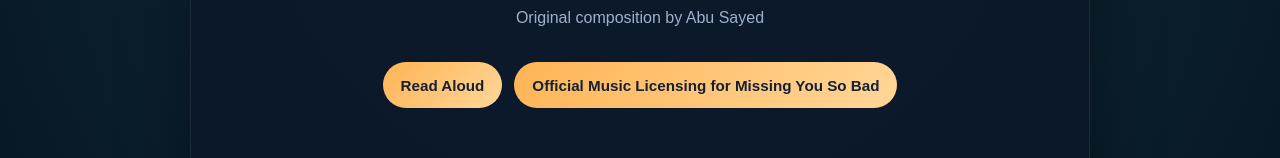
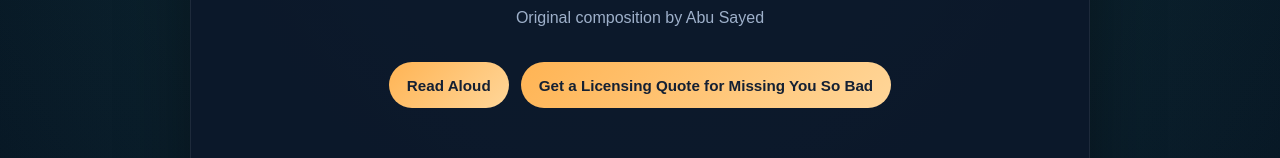
Before and after one commit to ImAbuSayed/missing-you-so-bad, a plain HTML site: page index.html in a window 1280 px wide. Shown: the part 194-352 px from the top of the page. Drawn offline with Linux system fonts and the light colour scheme.

Commit message:
feat: update song assets v1 with signed GPG commit [verified]

```diff
--- a/index.html
+++ b/index.html
@@ -537,7 +537,7 @@
 
         <div class="controls">
             <button class="btn-speak" id="speakBtn" title="Read the lyrics aloud"><span id="speakText">Read Aloud</span></button>
-            <a href="https://music.abusayed.com.bd/Licensing/?https://imabusayed.github.io/missing-you-so-bad/" class="btn-license" title="Get licensing for this song" target="_blank">Official Music Licensing for Missing You So Bad</a>
+            <a href="https://music.abusayed.com.bd/Licensing/?https://imabusayed.github.io/missing-you-so-bad/" class="btn-license" title="Get licensing for this song" target="_blank">Get a Licensing Quote for Missing You So Bad</a>
 
         </div>
         <br>
```
Also changed, not shown: llms.txt, manifest.json, 1 other file.
